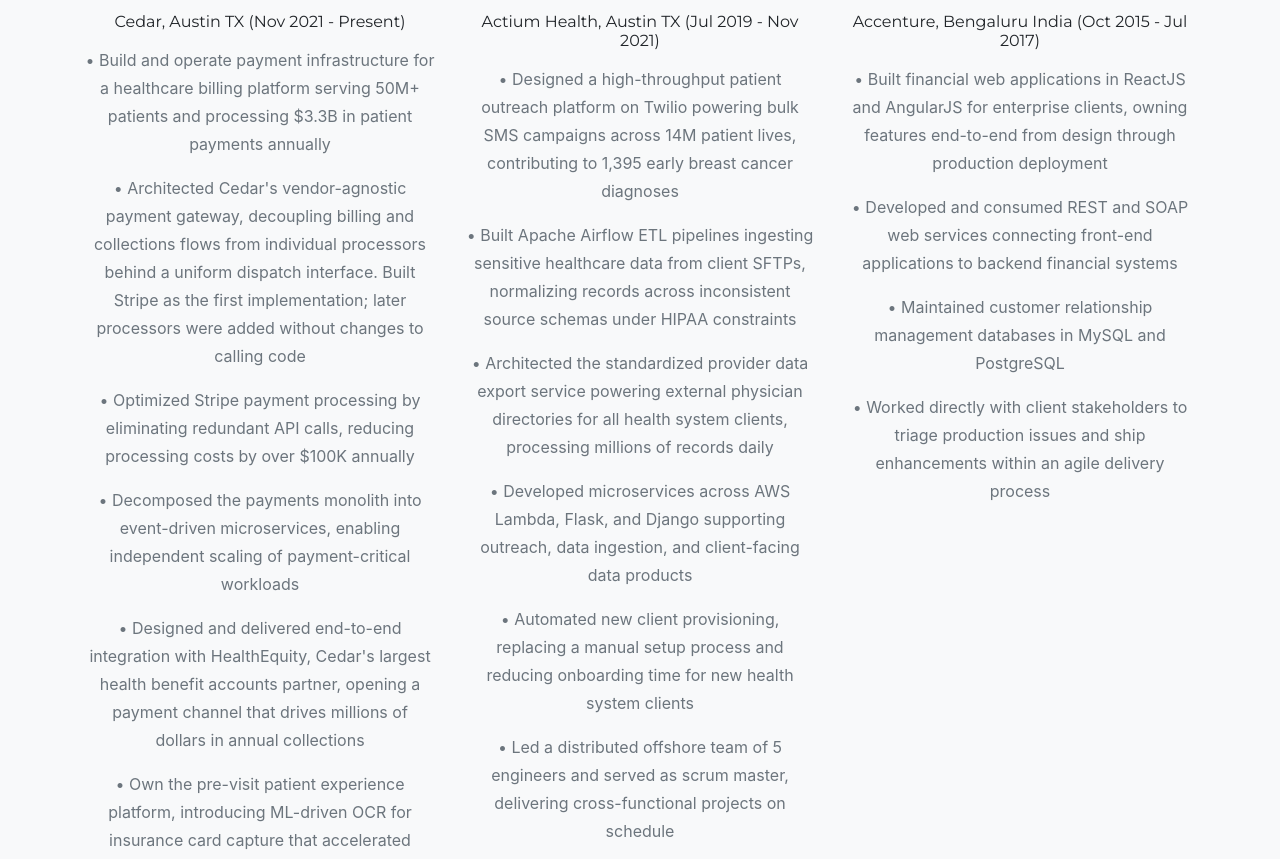
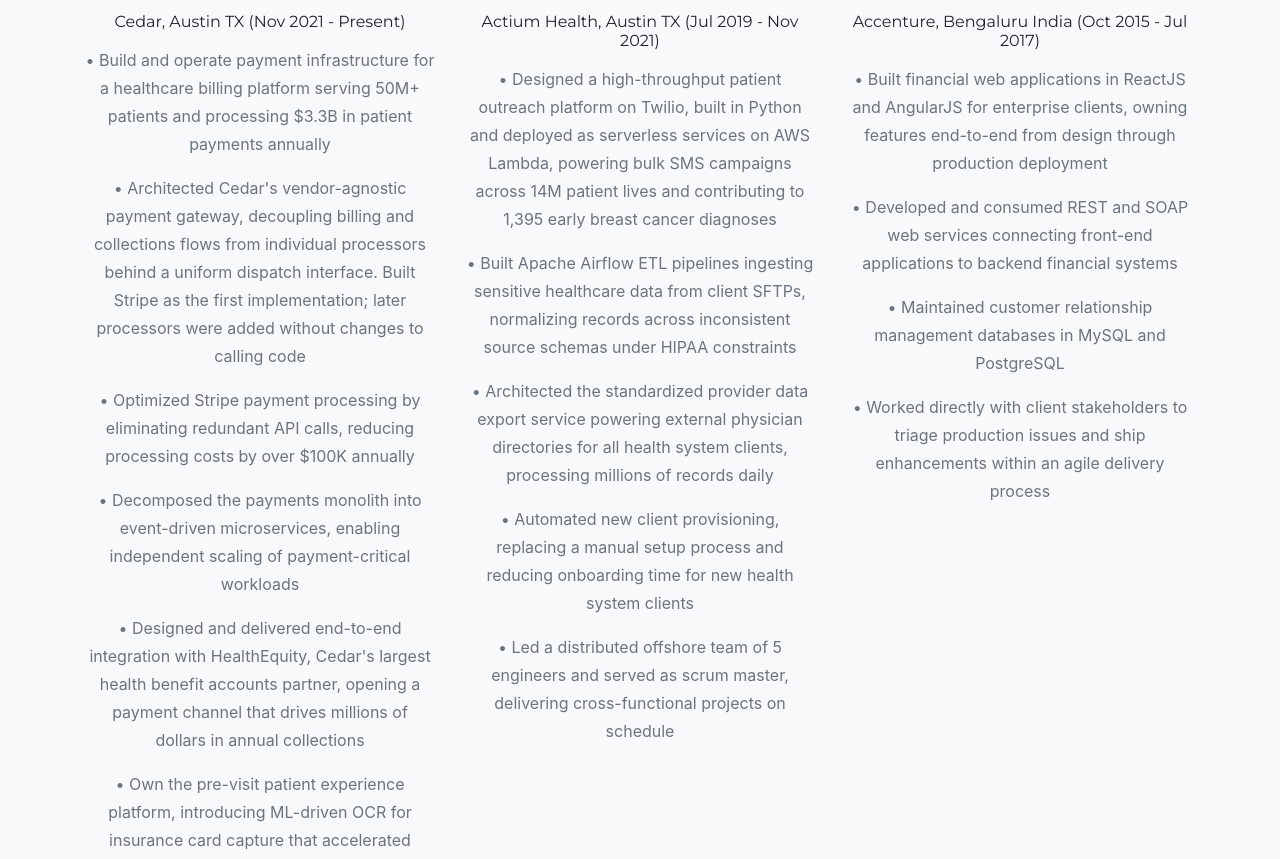
Before and after one commit to bhojnikhil/bhojnikhil.github.io, a website with bundled scripts: page index.html in a window 1280 px wide. Shown: the part 3532-4391 px from the top of the page. Built offline with nearby package versions, Linux system fonts and the light colour scheme; a web font is replaced by a local one.

Commit message:
Fold Actium tech stack into the Twilio bullet
The "Developed microservices across AWS Lambda, Flask, and Django"
bullet restated the three bullets above it (outreach, ingestion,
client-facing data) and added only technology names already listed
under Skills. It also grouped a compute platform with two web
frameworks as if they were the same kind of thing.

Removed it and attached Python/Lambda to the Twilio platform bullet,
where the technology is tied to actual work.

```diff
--- a/index.html
+++ b/index.html
@@ -219,10 +219,9 @@
           </span>
           <h4 class="service-heading">Software Engineer</h4>
           <h6 class="service-heading">Actium Health, Austin TX (Jul 2019 - Nov 2021)</h6>
-          <p class="text-muted">&bull; Designed a high-throughput patient outreach platform on Twilio powering bulk SMS campaigns across 14M patient lives, contributing to 1,395 early breast cancer diagnoses</p>
+          <p class="text-muted">&bull; Designed a high-throughput patient outreach platform on Twilio, built in Python and deployed as serverless services on AWS Lambda, powering bulk SMS campaigns across 14M patient lives and contributing to 1,395 early breast cancer diagnoses</p>
           <p class="text-muted">&bull; Built Apache Airflow ETL pipelines ingesting sensitive healthcare data from client SFTPs, normalizing records across inconsistent source schemas under HIPAA constraints</p>
           <p class="text-muted">&bull; Architected the standardized provider data export service powering external physician directories for all health system clients, processing millions of records daily</p>
-          <p class="text-muted">&bull; Developed microservices across AWS Lambda, Flask, and Django supporting outreach, data ingestion, and client-facing data products</p>
           <p class="text-muted">&bull; Automated new client provisioning, replacing a manual setup process and reducing onboarding time for new health system clients</p>
           <p class="text-muted">&bull; Led a distributed offshore team of 5 engineers and served as scrum master, delivering cross-functional projects on schedule</p>
         </div>
```
